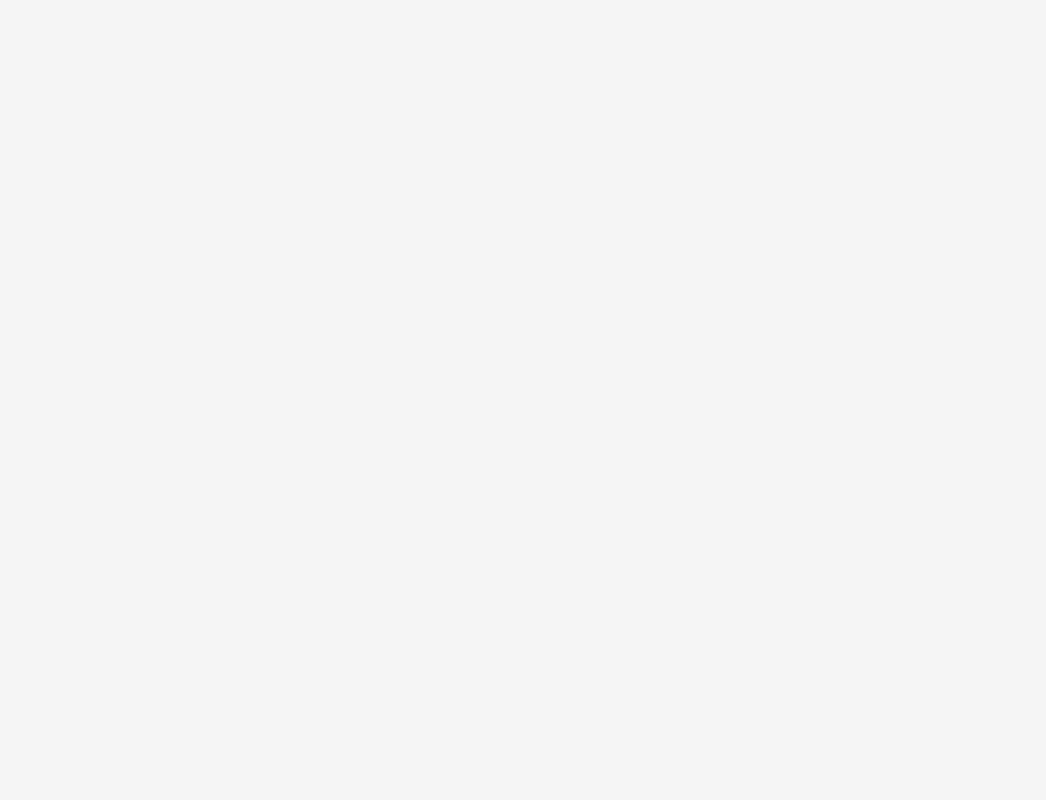
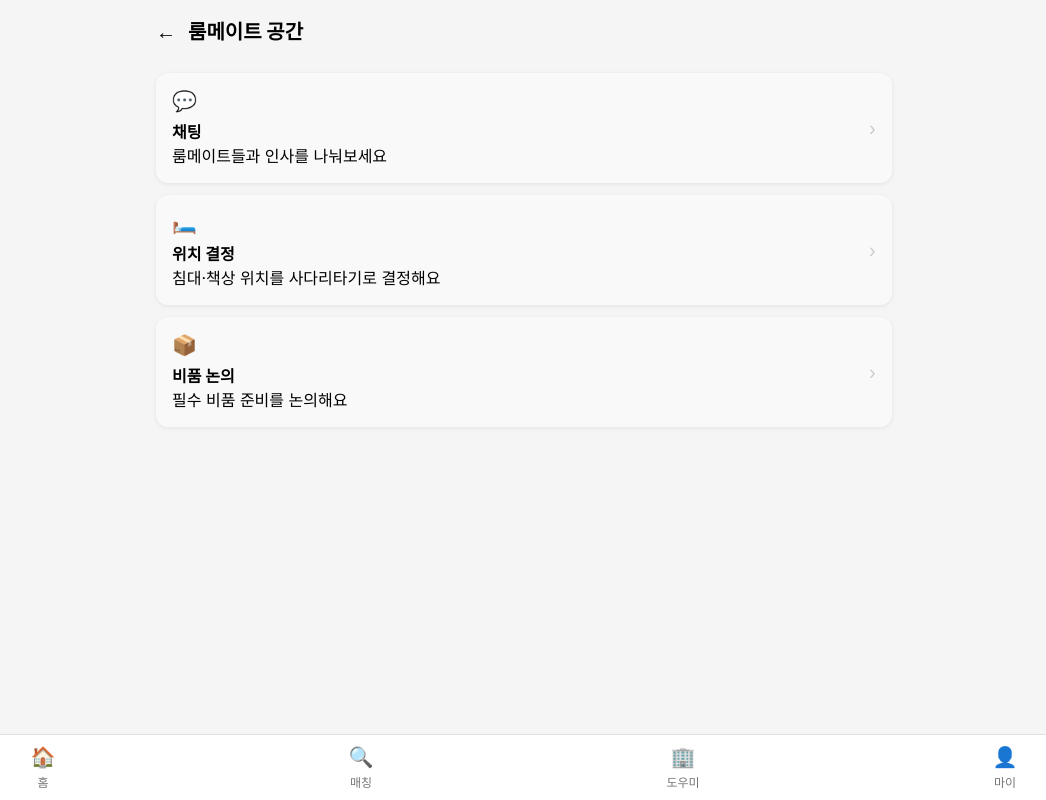
Before and after one commit to lloes098/ycc_project_frontend, a React (Create React App) app in the folder ycc_project_fe/: page /roommate in a window 1280 px wide. Before the commit this address had no page. Shown: the whole page, without its empty margins (116-1162 px from the left). Built offline with nearby package versions, Linux system fonts and the light colour scheme.

Commit message:
룸메이트 main page

```diff
--- a/ycc_project_fe/src/App.tsx
+++ b/ycc_project_fe/src/App.tsx
@@ -14,6 +14,7 @@ import Matching from './pages/Dormitory/Matching';
 import Chat from './pages/Dormitory/Chat';
 import Location from './pages/Dormitory/Location';
 import Packing from './pages/Dormitory/Packing'
+import RoommateSpace from './pages/Dormitory/RoommateSpace';
 import './App.css';
 
 function App() {
@@ -33,8 +34,9 @@ function App() {
         <Route path="/matching" element={<Matching />} />
         <Route path="/chat" element={<Chat />} />
         <Route path="/location" element={<Location />} />
+        <Route path="/checklist" element={<Packing />} />
+        <Route path="/roommate" element={<RoommateSpace />} />
 
-        <Route path="/checklist" element={<Packing />} />
       </Routes>
     </Router>
   );
--- a/ycc_project_fe/src/pages/Dormitory/DormitoryMain.tsx
+++ b/ycc_project_fe/src/pages/Dormitory/DormitoryMain.tsx
@@ -10,6 +10,28 @@ const PageContainer = styled.div`
   padding-bottom: 80px; /* Add padding for BottomNavigation */
 
 `;
+
+const SectionHeader = styled.div`
+  display: flex;
+  justify-content: space-between;
+  align-items: center;
+  margin: 24px 16px 8px;
+  font-weight: bold;
+  font-size: 16px;
+`;
+
+const ClickableRow = styled.div`
+  display: flex;
+
+  align-items: center;
+  gap: 6px;
+  margin: 24px 16px 8px;
+  font-weight: bold;
+  font-size: 16px;
+  cursor: pointer;
+  width: fit-content;
+`;
+
 
 const Title = styled.h1`
   text-align: center;
@@ -29,6 +51,11 @@ const GridContainer = styled.div`
   grid-template-columns: repeat(2, 1fr);
   gap: 20px;
   margin-bottom: 60px;
+`;
+
+const Arrow = styled.span`
+  font-size: 25px;
+  color: #333;
 `;
 
 const Card = styled.div`
@@ -157,7 +184,12 @@ const DormitoryMain: React.FC = () => {
         )}
 
         {/*  룸메이트 공간 */}
-        <SubTitle>룸메이트 공간</SubTitle>
+        <ClickableRow onClick={() => navigate('/roommate')}>
+          <span>룸메이트 공간</span>
+          <Arrow>›</Arrow>
+        </ClickableRow>
+
+
         <GridContainer>
           {roommateServices.map((service, index) => (
             <Card key={index} onClick={() => navigate(service.path)}>
--- /dev/null
+++ b/ycc_project_fe/src/pages/Dormitory/RoommateSpace.tsx
@@ -0,0 +1,101 @@
+import React from 'react';
+import { useNavigate } from 'react-router-dom';
+import styled from 'styled-components';
+import BottomNavigation from '../../components/BottomNavigation';
+
+const PageContainer = styled.div`
+  max-width: 768px;
+  margin: 0 auto;
+  padding-bottom: 80px;
+`;
+
+const Title = styled.h1`
+  padding: 16px;
+  font-size: 20px;
+  font-weight: bold;
+`;
+
+const Card = styled.div`
+  background: #f9f9f9;
+  border-radius: 12px;
+  padding: 16px;
+  margin: 12px 16px;
+  box-shadow: 0 1px 4px rgba(0,0,0,0.08);
+  display: flex;
+  justify-content: space-between;
+  align-items: center;
+  cursor: pointer;
+
+  &:hover {
+    background: #f1f1f1;
+  }
+`;
+
+const Info = styled.div`
+  display: flex;
+  flex-direction: column;
+`;
+
+const Icon = styled.div`
+  font-size: 20px;
+  margin-bottom: 6px;
+`;
+
+const BackButton = styled.button`
+  margin-right: 12px;
+  font-size: 20px;
+  background: none;
+  border: none;
+  cursor: pointer;
+`;
+
+const Arrow = styled.div`
+  font-size: 18px;
+  color: #ccc;
+`;
+
+const RoommateSpace: React.FC = () => {
+  const navigate = useNavigate();
+
+  return (
+    <>
+      <PageContainer>
+        <Title>
+          <BackButton onClick={() => navigate(-1)}>←</BackButton>
+          룸메이트 공간
+        </Title>
+
+
+        <Card onClick={() => navigate('/chat')}>
+          <Info>
+            <Icon>💬</Icon>
+            <strong>채팅</strong>
+            <span>룸메이트들과 인사를 나눠보세요</span>
+          </Info>
+          <Arrow>›</Arrow>
+        </Card>
+
+        <Card onClick={() => navigate('/location')}>
+          <Info>
+            <Icon>🛏️</Icon>
+            <strong>위치 결정</strong>
+            <span>침대·책상 위치를 사다리타기로 결정해요</span>
+          </Info>
+          <Arrow>›</Arrow>
+        </Card>
+
+        <Card onClick={() => navigate('/checklist')}>
+          <Info>
+            <Icon>📦</Icon>
+            <strong>비품 논의</strong>
+            <span>필수 비품 준비를 논의해요</span>
+          </Info>
+          <Arrow>›</Arrow>
+        </Card>
+      </PageContainer>
+      <BottomNavigation />
+    </>
+  );
+};
+
+export default RoommateSpace;
```
